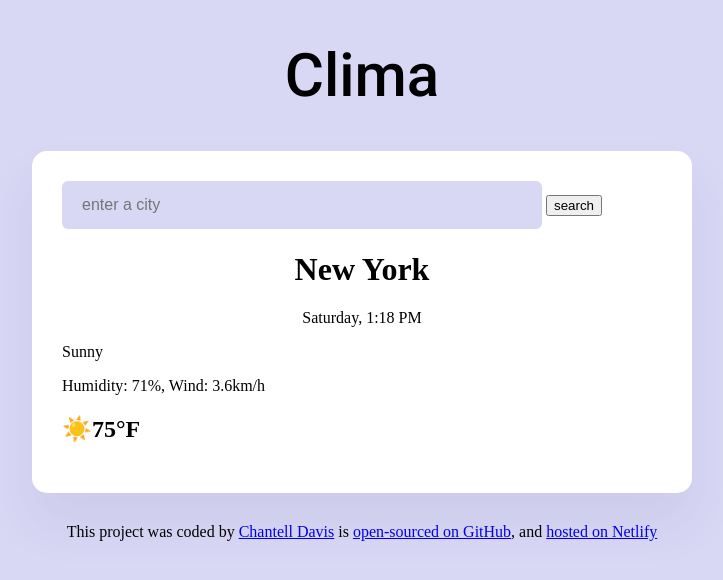
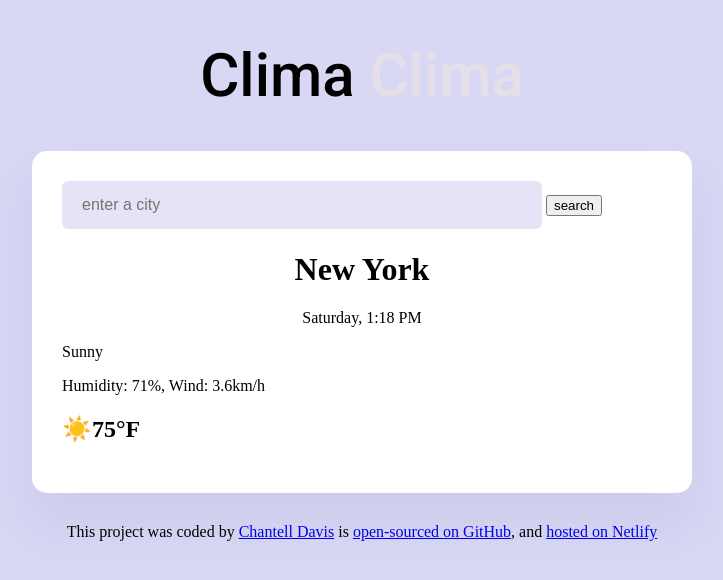
Before and after one commit to ChantellDavis/Clima, a plain HTML site: page index.HTML in a window 1280 px wide. Shown: the whole page, without its empty margins (278-1001 px from the left). Drawn offline with Linux system fonts and the light colour scheme.

Commit message:
changed background color for search form input

```diff
--- a/index.HTML
+++ b/index.HTML
@@ -13,7 +13,9 @@
     <title>Clima</title>
   </head>
   <body>
-    <h1 class="weather-app-title">Clima</h1>
+    <h1 class="weather-app-title">
+      Clima <span class="weather-app-title-two">Clima</span>
+    </h1>
     <div class="main-box">
       <header>
         <form class="search-form">
--- a/src/style.css
+++ b/src/style.css
@@ -4,15 +4,20 @@ body {
 
 
 }
-.weather-app-title{
+.weather-app-title, .weather-app-title-two{
     font-family: "Roboto", sans-serif;
   font-weight: 500;
   font-style: normal;
   font-size: 60px;
 }
 
+.weather-app-title-two {
+    opacity: 40%;
+    color: antiquewhite;
+}
+
 .search-form-input {
-     background-color: rgb(216, 216, 245);
+     background-color: rgb(228, 228, 246);
      border: none;
      border-radius: 6px;
      width: 80%;
```
